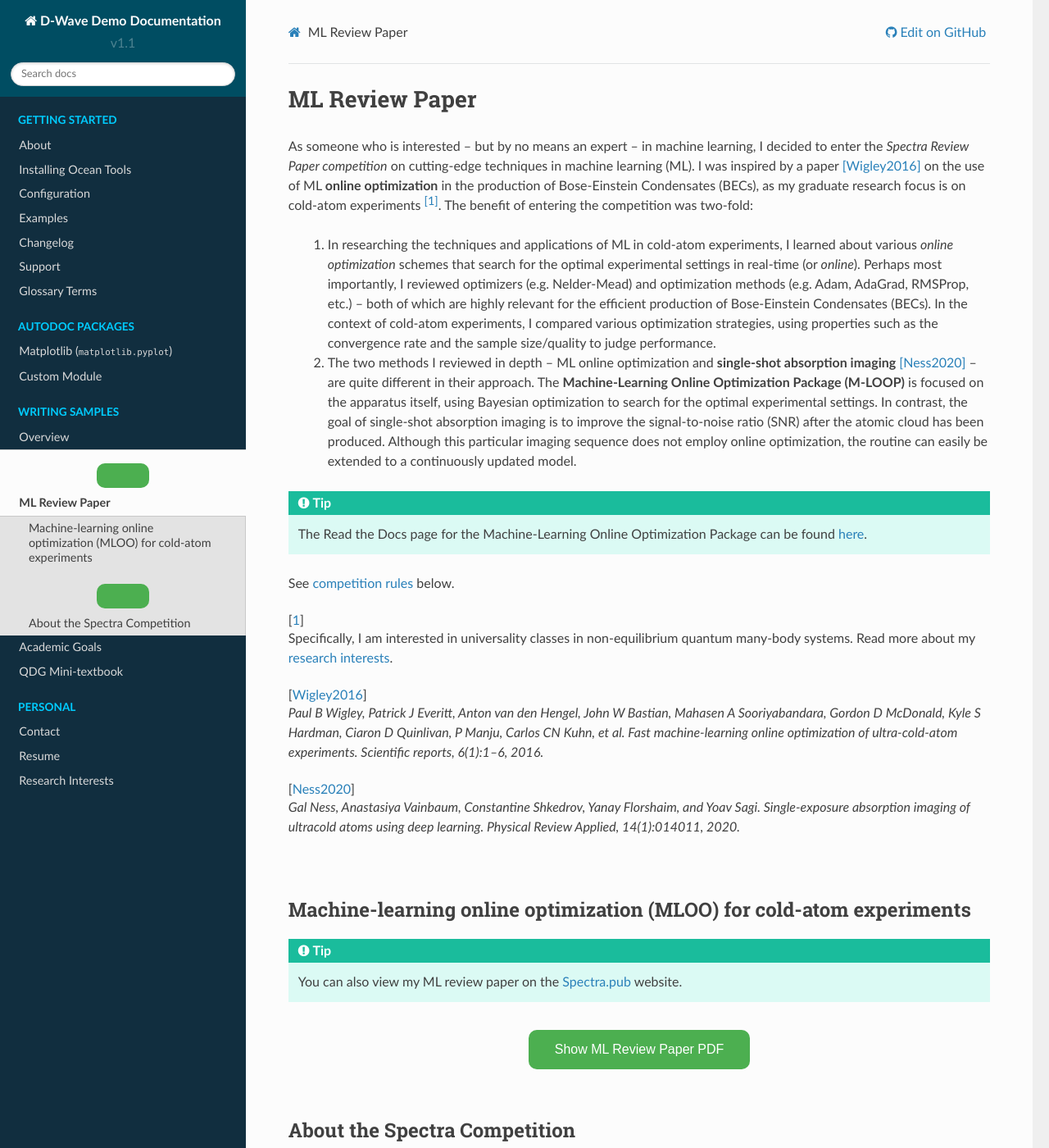
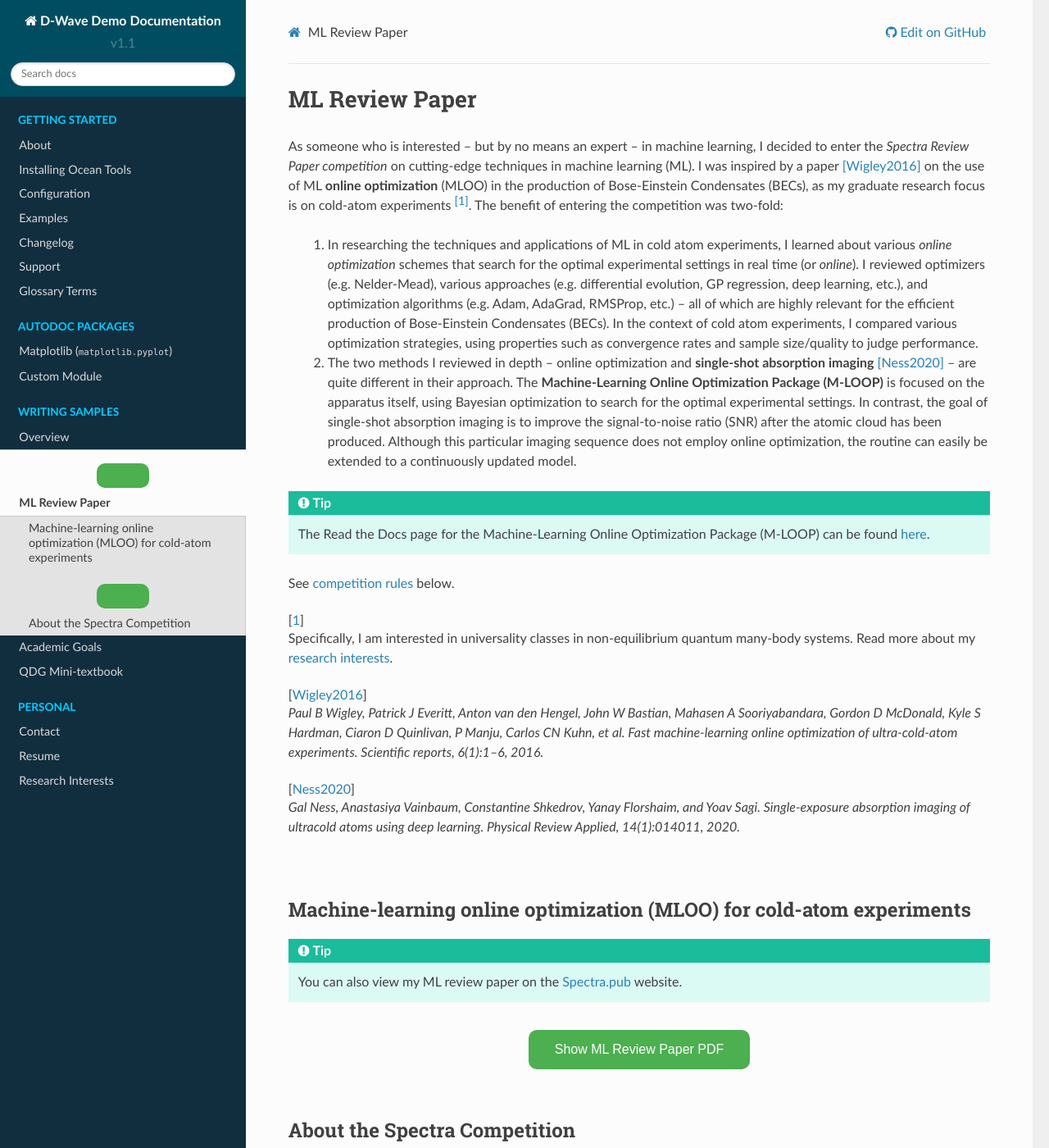
Before and after one commit to rcywang/d-wave-demodoc, a Sphinx documentation site: the page built from docs/MLOO.rst, in a window 1280 px wide and 1400 px high. Shown: the whole window at 82% size. Built offline with Sphinx 7.4.7 and the Read the Docs theme 2.0.0, drawn with Linux system fonts in a browser that asks for light colours; some of the changed text lies outside the part shown.

```diff
--- a/docs/MLOO.rst
+++ b/docs/MLOO.rst
@@ -2,15 +2,15 @@
 
 ML Review Paper
 ===============
-As someone who is interested -- but by no means an expert -- in machine learning, I decided to enter the *Spectra Review Paper competition* on cutting-edge techniques in machine learning (ML). I was inspired by a paper [Wigley2016]_ on the use of ML **online optimization** in the production of Bose-Einstein Condensates (BECs), as my graduate research focus is on cold-atom experiments [#foot1]_. The benefit of entering the competition was two-fold:
+As someone who is interested -- but by no means an expert -- in machine learning, I decided to enter the *Spectra Review Paper competition* on cutting-edge techniques in machine learning (ML). I was inspired by a paper [Wigley2016]_ on the use of ML **online optimization** (MLOO) in the production of Bose-Einstein Condensates (BECs), as my graduate research focus is on cold-atom experiments [#foot1]_. The benefit of entering the competition was two-fold:
 
-    1. In researching the techniques and applications of ML in cold-atom experiments, I learned about various *online optimization* schemes that search for the optimal experimental settings in real-time (or *online*). Perhaps most importantly, I reviewed optimizers (e.g. Nelder-Mead) and optimization methods (e.g. Adam, AdaGrad, RMSProp, etc.) -- both of which are highly relevant for the efficient production of Bose-Einstein Condensates (BECs). In the context of cold-atom experiments, I compared various optimization strategies, using properties such as the convergence rate and the sample size/quality to judge performance.
-    2. The two methods I reviewed in depth -- ML online optimization and **single-shot absorption imaging** [Ness2020]_ -- are quite different in their approach. The **Machine-Learning Online Optimization Package (M-LOOP)** is focused on the apparatus itself, using Bayesian optimization to search for the optimal experimental settings. In contrast, the goal of single-shot absorption imaging is to improve the signal-to-noise ratio (SNR) after the atomic cloud has been produced. Although this particular imaging sequence does not employ online optimization, the routine can easily be extended to a continuously updated model.
+    1. In researching the techniques and applications of ML in cold atom experiments, I learned about various *online optimization* schemes that search for the optimal experimental settings in real time (or *online*). I reviewed optimizers (e.g. Nelder-Mead), various approaches (e.g. differential evolution, GP regression, deep learning, etc.), and optimization algorithms (e.g. Adam, AdaGrad, RMSProp, etc.) -- all of which are highly relevant for the efficient production of Bose-Einstein Condensates (BECs). In the context of cold atom experiments, I compared various optimization strategies, using properties such as convergence rates and sample size/quality to judge performance.
+    2. The two methods I reviewed in depth -- online optimization and **single-shot absorption imaging** [Ness2020]_ -- are quite different in their approach. The **Machine-Learning Online Optimization Package (M-LOOP)** is focused on the apparatus itself, using Bayesian optimization to search for the optimal experimental settings. In contrast, the goal of single-shot absorption imaging is to improve the signal-to-noise ratio (SNR) after the atomic cloud has been produced. Although this particular imaging sequence does not employ online optimization, the routine can easily be extended to a continuously updated model.
 
 
 .. tip::
 
-    The Read the Docs page for the Machine-Learning Online Optimization Package can be found `here <https://m-loop.readthedocs.io/en/stable/>`_.
+    The Read the Docs page for the Machine-Learning Online Optimization Package (M-LOOP) can be found `here <https://m-loop.readthedocs.io/en/stable/>`_.
 
 .. Download my review paper: :download:`MLOO for Cold-atom Experiments <_static/PDFs/MLOOpaper_RachelWang.pdf>`
 
@@ -65,7 +59,7 @@ About the Spectra Competition
 *****************************
 
 
-Mathpix is a tool for extracting text/equations from images and documents, making typing LaTeX documents faster and less tedious. The core technology of `Mathpix Snip <https://mathpix.com/>`_, the consumer app, is a publicly available API `MathpixOCR <https://mathpix.com/ocr>`_ for developers. Recently (March 2021), they announced the Spectra Review Paper Competition with the aim of providing a platform, Spectra, presenting ML content to researchers/practitioners in HTML.
+Mathpix is a tool for extracting text/equations from images and documents, making typing LaTeX documents faster and less tedious. The core technology of `Mathpix Snip <https://mathpix.com/>`_, the consumer app, is a publicly available API `MathpixOCR <https://mathpix.com/ocr>`_ for developers. Recently (March 2021), they announced the *Spectra Review Paper Competition* with the aim of providing a platform, `Spectra <https://spectra.pub/>`_, presenting ML content to researchers/practitioners in HTML.
 
 
 .. _criteria:
```
Also changed, not shown: other parts of docs/MLOO.rst (+0 -6 lines).
